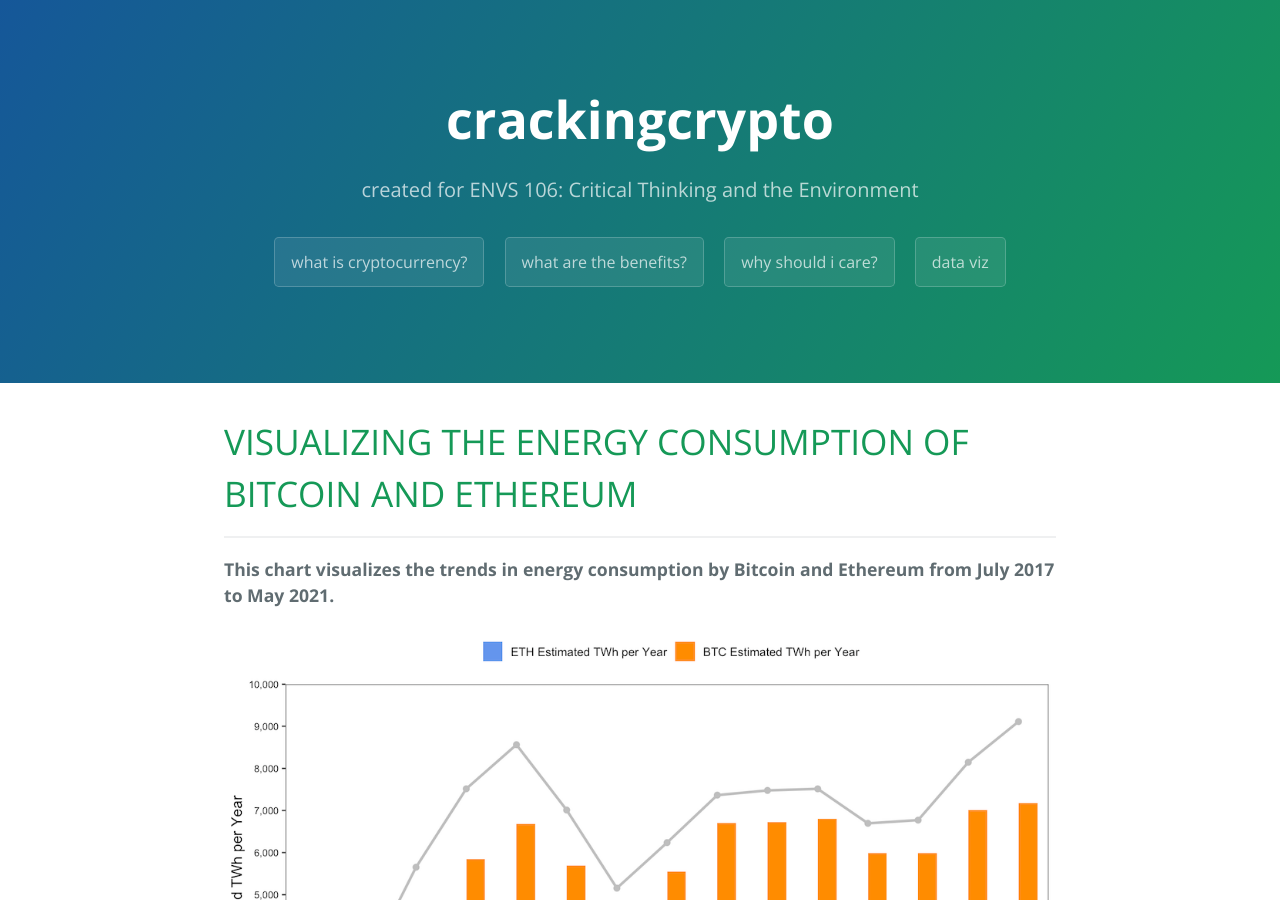
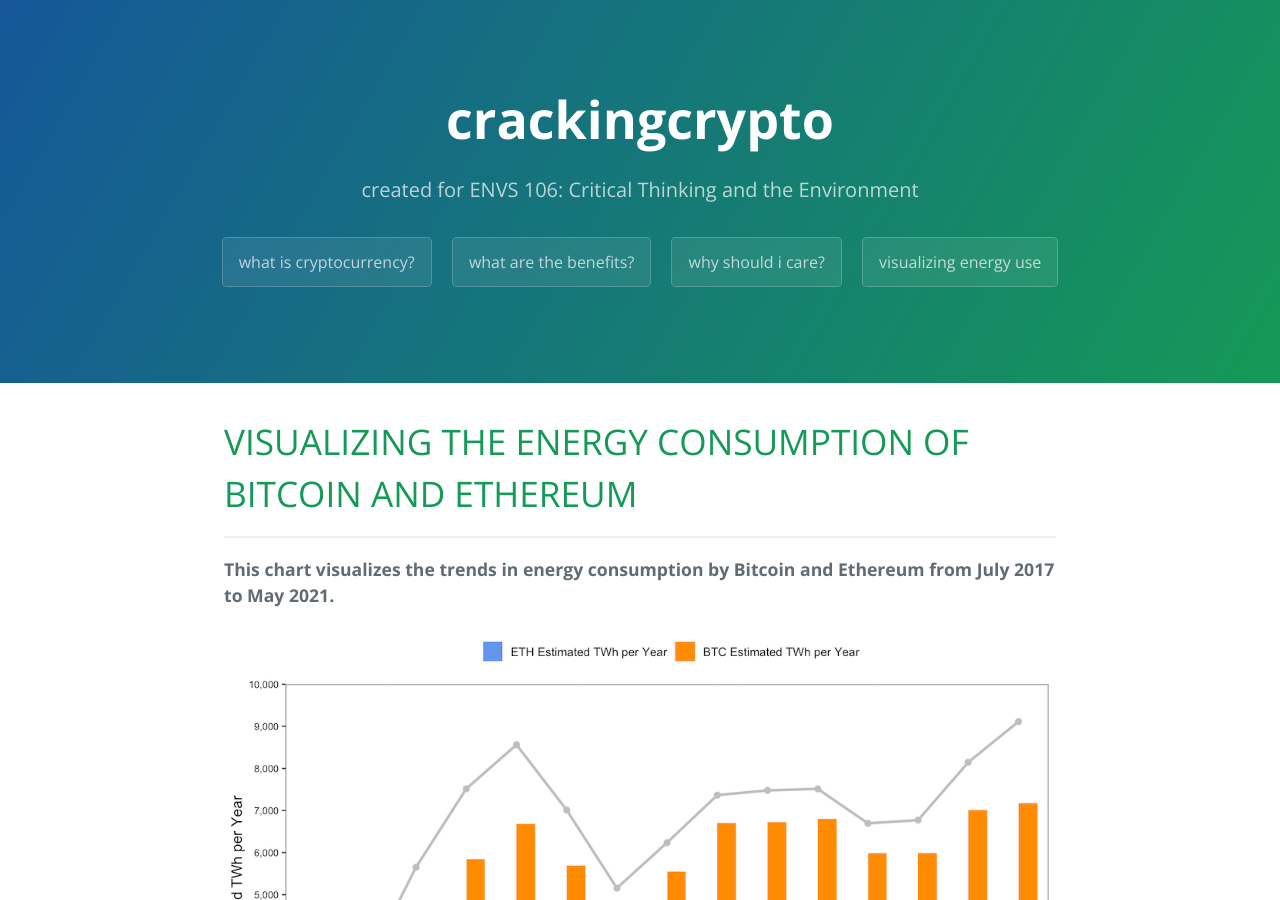
Before and after one commit to tifhsu88/crackingcrypto, a Jekyll site: the page built from tab4.md, in a window 1280 px wide and 900 px high. Built offline with Jekyll 4.4.1, drawn with Linux system fonts in a browser that asks for light colours.

Commit message:
Update tab4.md

```diff
--- a/tab4.md
+++ b/tab4.md
@@ -1,5 +1,5 @@
 ---
-title: data viz
+title: visualizing energy use
 layout: template
 filename: tab4
 ---
```
